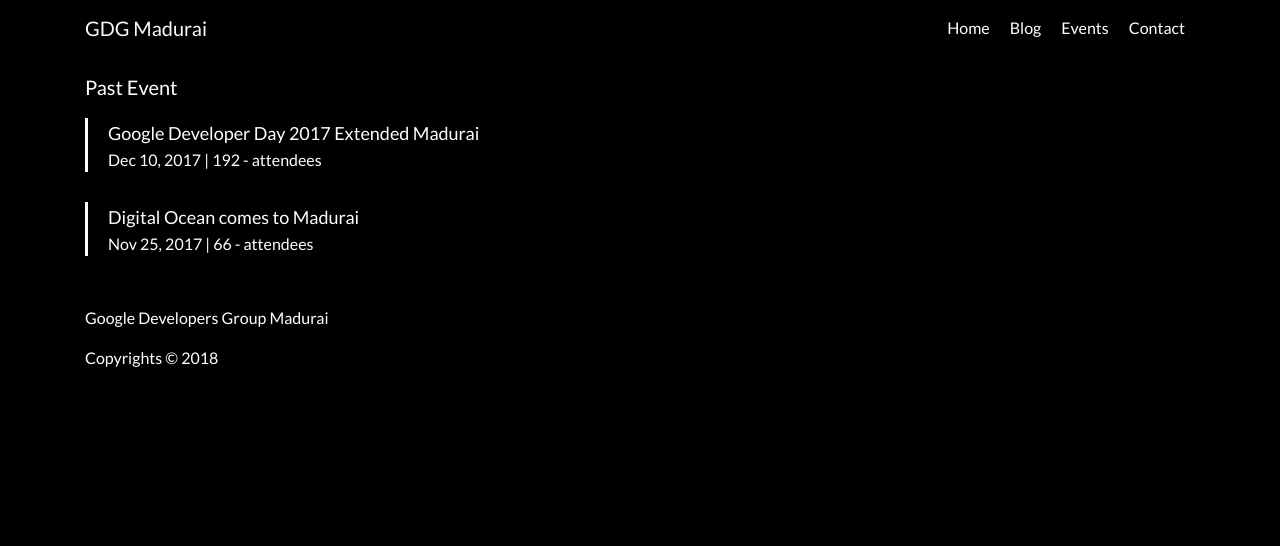
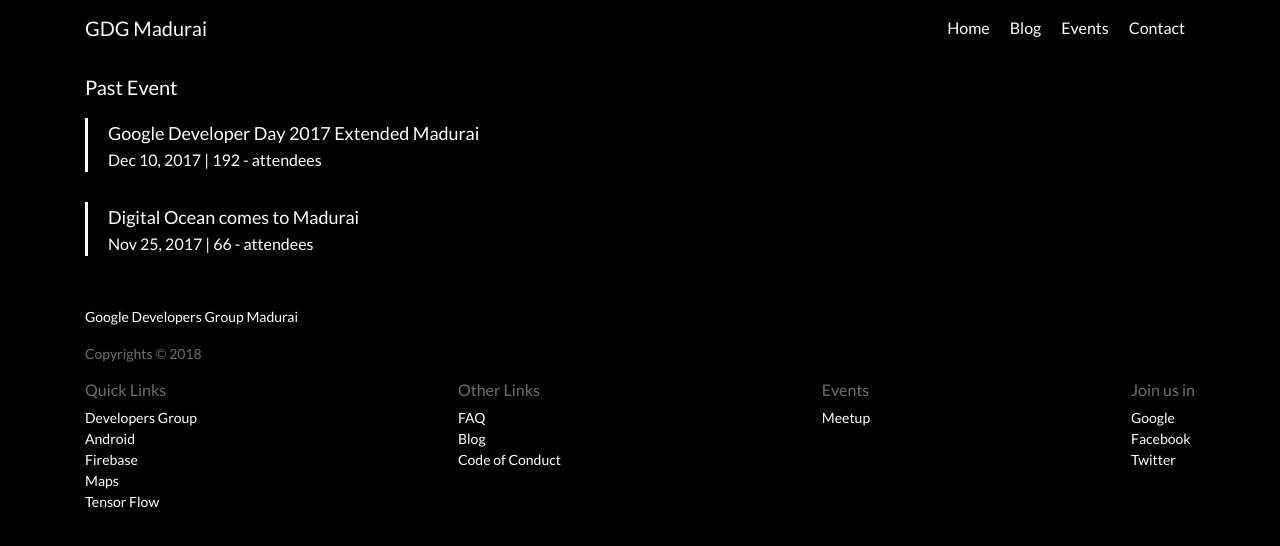
Before and after one commit to prasannavijayan/firstpage, a React app: page /event in a window 1280 px wide. Shown: the top 546 px of the page. Built offline with nearby package versions, Linux system fonts and the light colour scheme.

Commit message:
Adds detailed footer

```diff
--- a/src/App.scss
+++ b/src/App.scss
@@ -4,6 +4,7 @@
 // Global Variable
 $font-color: #fff !default;
 $bg-color:   #000 !default;
+$font-light-black: #6e6e6e !default;
 
 // Global
 * {
@@ -36,9 +37,15 @@
   background-color: $bg-color !important;
 }
 
-.text-light {
-  color: $font-color;
+.text {
+  &-light {
+    color: $font-color;
+  }
+  &-light-black {
+    color: $font-light-black;
+  }
 }
+
 
 .navbar-brand {
   @extend .text-light;
--- a/src/Components/Footer/Footer.js
+++ b/src/Components/Footer/Footer.js
@@ -1,12 +1,85 @@
 import React, { Component } from 'react';
+
+// Google+, Facebook, Twitter Icons
+// import FaGoogle from 'react-icons/lib/fa/google-plus';
+// import FaFacebook from 'react-icons/lib/fa/facebook';
+// import FaTwitter from 'react-icons/lib/fa/twitter';
 
 class Footer extends Component {
   render() {
     return (
 			<footer className="bg-dark">
-				<div className="container">
-					<p>Google Developers Group Madurai</p>
-					<p>Copyrights &copy; 2018</p>
+				<div className="container d-flex justify-content-between">
+					<div className="text-light-black">
+						<p>Google Developers Group Madurai</p>
+						<p className="text-light-black">Copyrights &copy; 2018</p>
+					</div>
+					<div className="social_links">
+					</div>
+				</div>
+				<div className="quick_links d-flex justify-content-between">
+					<div>
+						<h6 className="text-light-black">Quick Links</h6>
+						<ul>
+							<li>
+								<a href="https://developers.google.com/programs/community/" rel="noopener noreferrer" target="_blank">Developers Group</a>
+							</li>
+							<li>
+								<a href="https://developer.android.com/index.html" rel="noopener noreferrer" target="_blank">Android</a>
+							</li>
+							<li>
+								<a href="https://firebase.google.com/" rel="noopener noreferrer" target="_blank">Firebase</a>
+							</li>
+							<li>
+								<a href="https://developers.google.com/maps/" rel="noopener noreferrer" target="_blank">Maps</a>
+							</li>
+							<li>
+								<a href="https://www.tensorflow.org/" rel="noopener noreferrer" target="_blank">Tensor Flow</a>
+							</li>
+						</ul>
+					</div>
+					<div>
+						<h6 className="text-light-black">Other Links</h6>
+						<ul>
+							<li>
+								<a href="/faq" rel="noopener noreferrer" target="_blank">FAQ</a>
+							</li>
+							<li>
+								<a href="/blog" rel="noopener noreferrer" target="_blank">Blog</a>
+							</li>
+							<li>
+								<a href="/coc" rel="noopener noreferrer" target="_blank">Code of Conduct</a>
+							</li>
+						</ul>
+					</div>
+					<div>
+						<h6 className="text-light-black">Events</h6>
+						<ul>
+							<li>
+								<a href="https://www.meetup.com/GDG-Madurai/" rel="noopener noreferrer" target="_blank">Meetup</a>
+							</li>
+						</ul>
+					</div>
+					<div>
+						<h6 className="text-light-black">Join us in</h6>
+						<ul>
+							<li>
+								<a href="https://plus.google.com/communities/113213079482851146474" rel="noopener noreferrer" target="_blank">
+									Google
+								</a>
+							</li>
+							<li>
+								<a href="https://www.facebook.com/pg/gdgMaduraipage/posts/" rel="noopener noreferrer" target="_blank">
+									Facebook
+								</a>
+							</li>
+							<li>
+								<a href="https://twitter.com/gdgmadurai" rel="noopener noreferrer" target="_blank">
+									Twitter
+								</a>
+							</li>
+						</ul>
+					</div>
 				</div>
 			</footer>
     );
--- a/src/Style/footer.scss
+++ b/src/Style/footer.scss
@@ -3,10 +3,33 @@
 $footer-bg-color:     #000 !default;
 $footer-text-color:   #fff !default;
 
+$footer-font-size:           14px !default;
 // Styles
 //=======
 footer {
 	background: $footer-bg-color;
 	color: $footer-text-color;
 	padding: 20px;
+	font-size: $footer-font-size;
 }
+
+.social_links {
+	@extend .d-flex;
+	@extend .justify-content-center;
+	@extend .align-items-end;
+	padding-bottom: 20px;
+	a {
+		margin-left: 10px;
+		margin-right: 10px;
+		font-size: $footer-font-size + 4;
+	}
+}
+
+.quick_links {
+	@extend .container;
+
+	ul {
+		list-style: none;
+		margin-left: -40px;
+	}
+}
```
